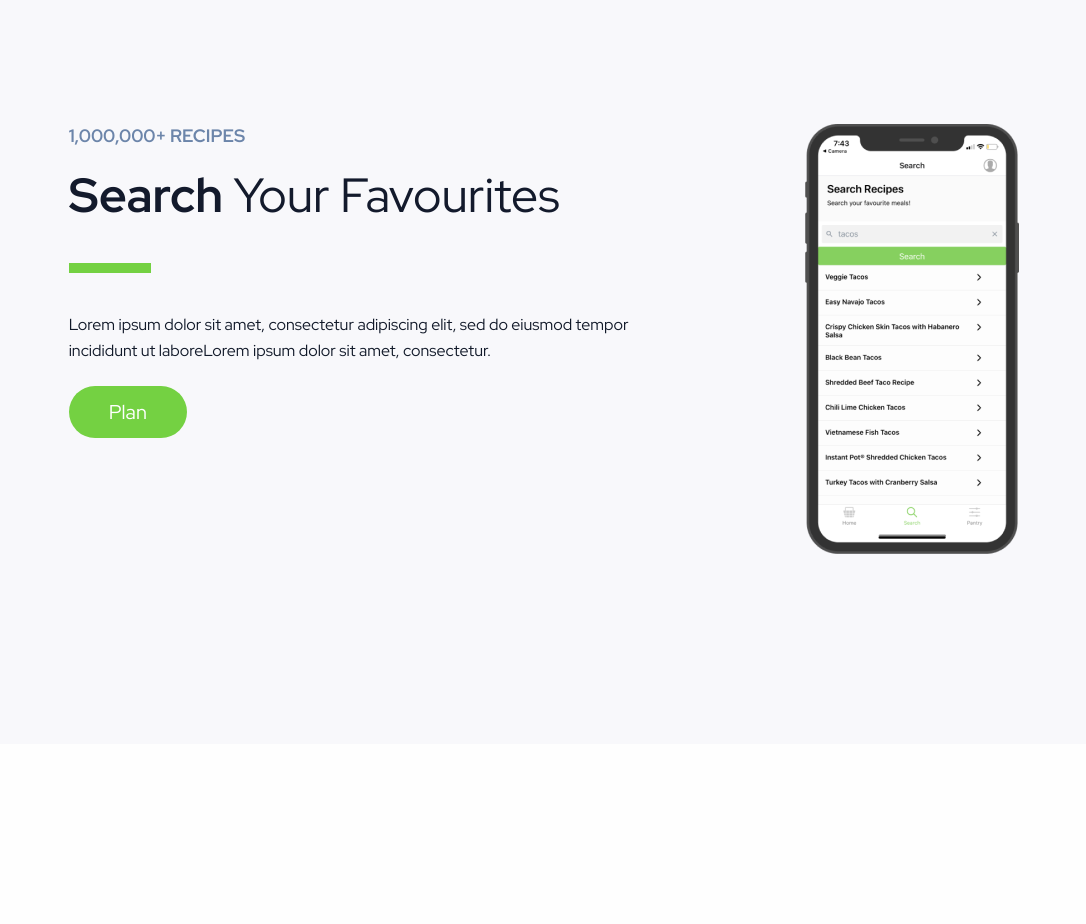
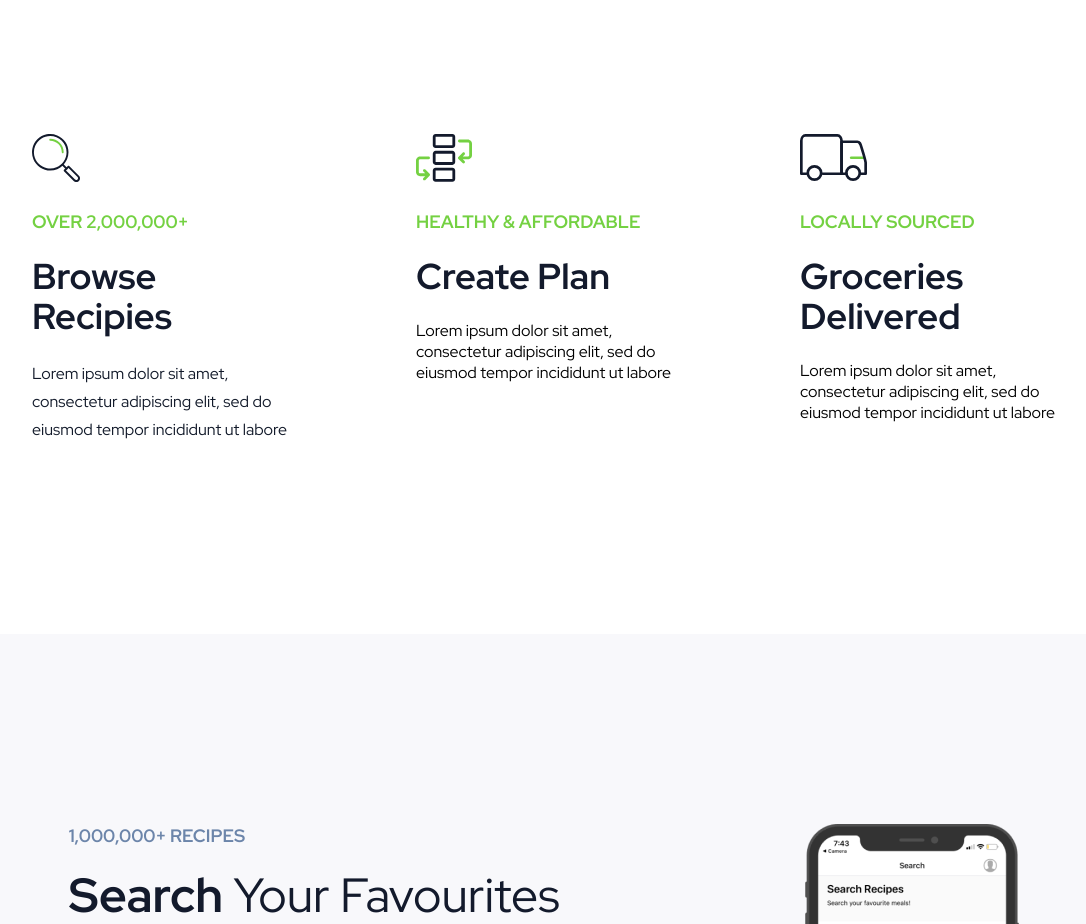
Before and after one commit to mkevinq/mealprep, a React (Create React App) app: page / in a window 1280 px wide. Shown: the part 1080-2004 px from the top of the page, without its empty margins (96-1182 px from the left). Built offline with nearby package versions, Linux system fonts and the light colour scheme; no server answers.

Commit message:
add Anirudh's part

```diff
--- a/src/App.jsx
+++ b/src/App.jsx
@@ -12,6 +12,9 @@ import lime_chicken_burritos from "./assets/order-page/recipes-images/lime-chick
 import logo from './assets/navbar/full-logo.svg';
 import cart from './assets/navbar/cart.svg';
 import account from './assets/navbar/account.svg';
+import magnify from './assets/homepage/magnify-icon.svg';
+import plan_steps from './assets/homepage/plan-icon.svg';
+import delivery from './assets/homepage/delivery-icon.svg';
 import food0 from './assets/order-page/small-dish.png';
 import food1 from './assets/order-page/dish-1.png';
 import food2 from './assets/order-page/dish-2.png';
@@ -36,7 +39,7 @@ function App() {
           </div>
 
           { /* Header */}
-          <div className = "search-headers">
+          <div className="search-headers">
             <h1 id="title">
               <b>Search Your Favourites</b>
             </h1>
@@ -53,7 +56,7 @@ function App() {
           </div>
 
           { /* Header */}
-          <div className = "search-headers">
+          <div className="search-headers">
             <h1 id="title">
               <b>On the menu this week</b>
             </h1>
@@ -138,6 +141,46 @@ function App() {
             <button id="learn_more">
               Learn More
             </button>
+          </div>
+
+
+          <div className="flex cards">
+            <div className="card">
+              <img className="card-icon" src={magnify} alt="magnifying glass" height="48"/>
+              <h2 className="card-header-1">
+                Over 2,000,000+
+              </h2>
+              <h1 className="card-header-2">
+                Browse Recipies
+              </h1>
+              <div id="lorem_ipsum">
+                Lorem ipsum dolor sit amet, consectetur adipiscing elit, sed do eiusmod tempor incididunt ut labore
+              </div>
+            </div>
+            <div className="card">
+              <img className="card-icon" src={plan_steps} alt="plan" height="48"/>
+              <h2 className="card-header-1">
+                Healthy &amp; affordable
+              </h2>
+              <h1 className="card-header-2">
+                Create Plan
+              </h1>
+              <div id="lorem_ipsum2">
+                Lorem ipsum dolor sit amet, consectetur adipiscing elit, sed do eiusmod tempor incididunt ut labore
+              </div>
+            </div>
+            <div className="card">
+              <img className="card-icon" src={delivery} alt="delivery truck" height="48"/>
+              <h2 className="card-header-1">
+                Locally Sourced
+              </h2>
+              <h1 className="card-header-2">
+                Groceries Delivered
+              </h1>
+              <div id="lorem_ipsum3">
+                Lorem ipsum dolor sit amet, consectetur adipiscing elit, sed do eiusmod tempor incididunt ut labore
+              </div>
+            </div>
           </div>
 
           <div class="highlight" id="highlight1">
--- a/src/index.css
+++ b/src/index.css
@@ -323,3 +323,45 @@ code {
   right: 0;
   width: 400px;
 }
+
+.cards {
+  justify-content: space-evenly;
+  margin: 190px 0px;
+}
+
+.card {
+  font-family: "Red Hat Display";
+  width: 20%;
+}
+
+.card-icon {
+  margin: 10px 0px;
+}
+
+.card-header-1 {
+  font-family: 'Red Hat Display';
+  font-style: normal;
+  font-weight: bold;
+  font-size: 18px;
+  line-height: 20px;
+  text-transform: uppercase;
+  color: #74D142;
+}
+
+.card-header-2 {
+  font-family: 'Red Hat Display';
+  font-style: normal;
+  font-weight: bold;
+  font-size: 36px;
+  line-height: 40px;
+  color: #131A2C;
+}
+
+#lorem_ipsum {
+  font-family: 'Red Hat Display';
+  font-style: normal;
+  font-weight: normal;
+  font-size: 16px;
+  line-height: 28px;
+  color: #111929;
+}
```
